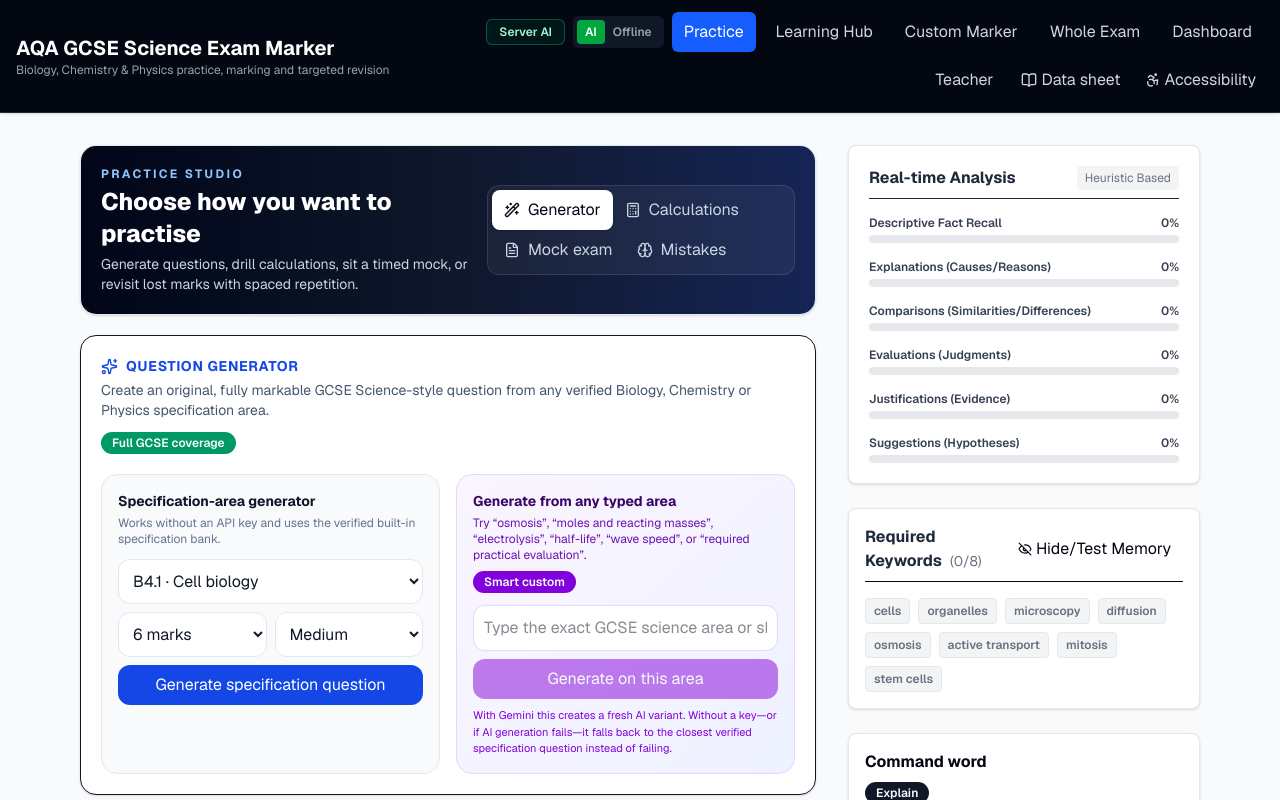
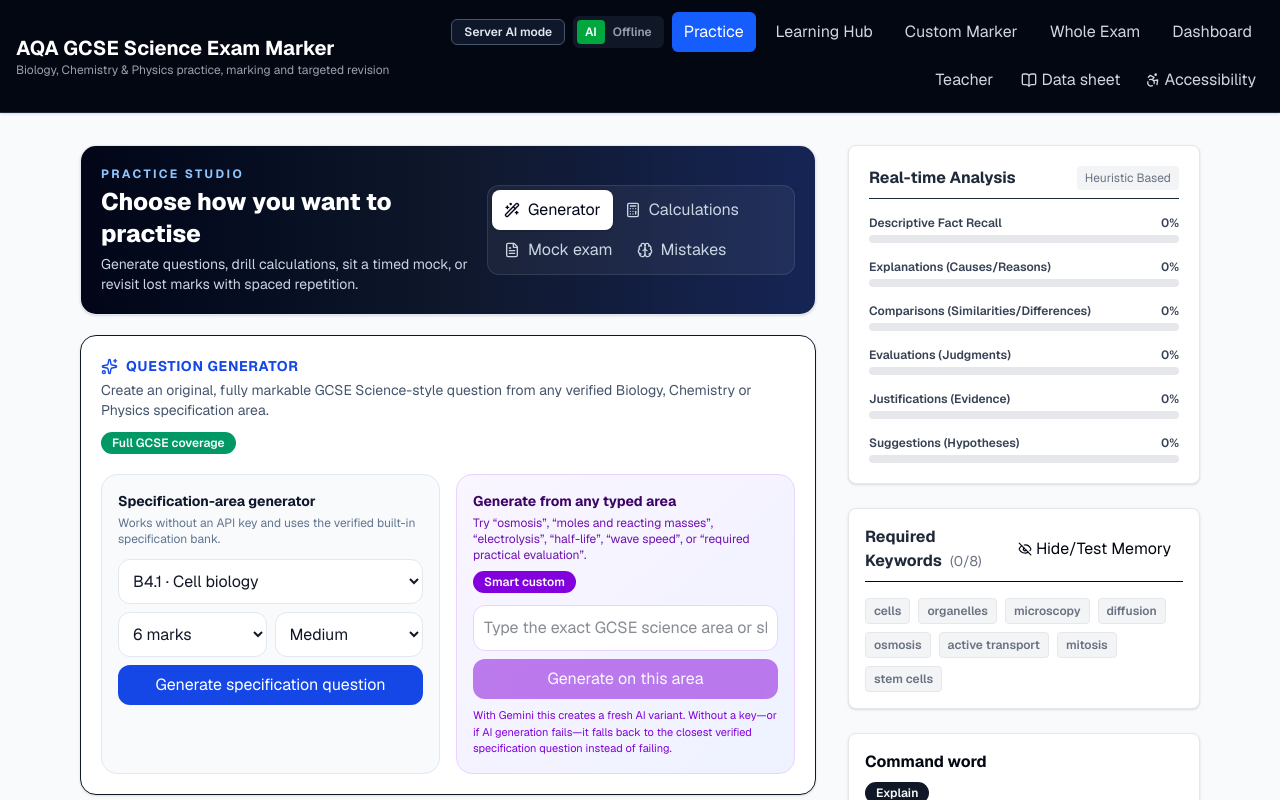
Before and after one commit to markstevengray95-star/gcse-exam-questions, a Next.js app: page / in a window 1280 px wide. Shown: the top 800 px of the page. Built offline with nearby package versions, Linux system fonts and the light colour scheme.

Commit message:
Clarify server AI status badge

```diff
--- a/src/app/page.tsx
+++ b/src/app/page.tsx
@@ -520,8 +520,8 @@
           </div>
 
           <div className="flex min-w-0 flex-1 flex-wrap items-center justify-end gap-2">
-            <div className="flex items-center rounded-md border border-emerald-700/70 bg-emerald-950/40 px-3 py-1 text-xs font-semibold text-emerald-200" title="AI credentials are configured on the server, never in the browser.">
-              Server AI
+            <div className="flex items-center rounded-md border border-slate-600 bg-slate-900 px-3 py-1 text-xs font-semibold text-slate-200" title="AI credentials are read securely from the server environment when configured.">
+              Server AI mode
             </div>
 
             <div className="flex rounded-md bg-gray-900 p-1 text-xs font-semibold">
```
